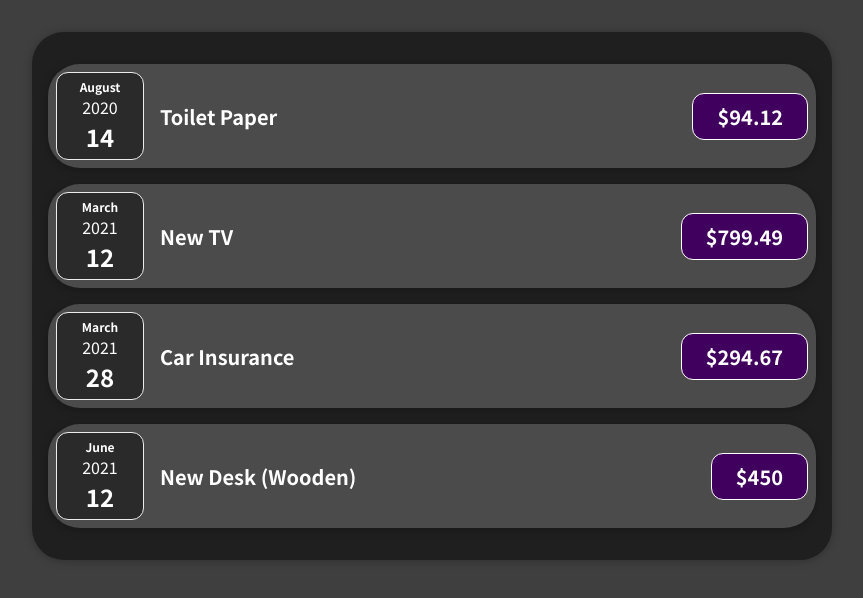
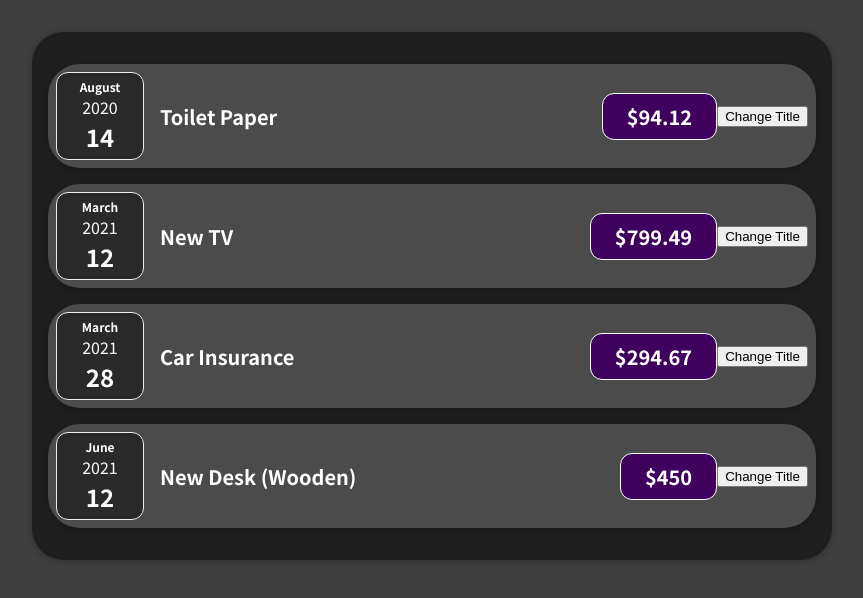
Before and after one commit to dcmallett/ReactJS-Basics-Expenses-Project, a React (Create React App) app: page / in a window 1280 px wide. Shown: the top 598 px of the page, without its empty margins (208-1071 px from the left). Built offline with nearby package versions, Linux system fonts and the light colour scheme.

Commit message:
Working with useState()

```diff
--- a/src/components/Expenses/ExpenseItem.jsx
+++ b/src/components/Expenses/ExpenseItem.jsx
@@ -1,3 +1,5 @@
+import { useState } from 'react';
+
 import ExpenseDate from './ExpenseDate';
 import BaseCard from '../UI/BaseCard';
 
@@ -7,6 +9,16 @@ const ExpenseItem = (props) => {
 
 	//just js not react related typically we do have js code in our components
 	// could be any code i.e to fetch data from a db or user input to validation
+
+		//use state returns an array the first value is the variable itself.
+		//the second is the updating function the order MATTERS names do not
+		const [expenseTitle, setExpenseTitle] = useState(props.expenseTitle);
+
+		const changeTitleHandler = () => {
+			//we assign a new value by calling the state updatefunction and pass
+			//the new value as argument;
+			setExpenseTitle('Updated')
+		}
 
 		//react jsx code here
 		return (
@@ -18,11 +30,28 @@ const ExpenseItem = (props) => {
 					 	the special thing about these {} between them you can run basic
 					 	js expressions i.e 1+ 1 the result of this expression will be displayed
 					*/}
-					<h2>{props.expenseTitle}</h2>
+					<h2>{expenseTitle}</h2>
 				</div>
 				<div className="expense-item__price">${props.expenseAmount}</div>
+				{/*onclick wants a function event handler props want a function as a value
+					remeber you don't execute your event handlers here. you just point at it.
+				*/}
+				<button onClick={changeTitleHandler}>Change Title</button>
 			</BaseCard>
 	)
 }
 
 export default ExpenseItem;
+
+
+
+/*
+	state in react:
+	we need to import  a named import to tell React to re-run what we need to change
+	useState allows us to define values as state where changes to the values should
+	reflect in the component function being called again
+
+	useState() can't be called outside the function or in nested function
+	but directly inside component functions
+
+*/
```
Also changed, not shown: 1 other file (tests, documents, lock files or other folders).
